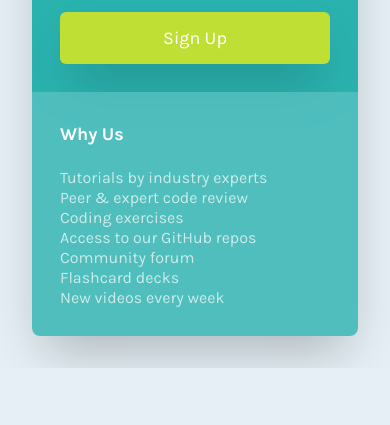
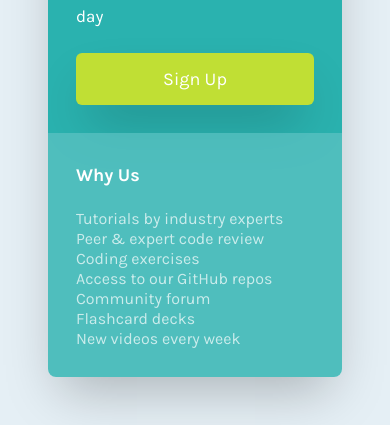
Before and after one commit to stkhalisha/single-price-grid-component, a website: page index.html in a window 390 px wide. Shown: the part 498-923 px from the top of the page. Before the commit the page ends 866 px from the top, so only its background shows below. Drawn offline with nearby package versions, Linux system fonts and the light colour scheme; files that its build step writes are made by us from their sources.

Commit message:
Update Index.html

```diff
--- a/index.html
+++ b/index.html
@@ -22,7 +22,7 @@
     class="font-karla text-[16px] bg-light-gray text-white grid min-h-screen place-content-center"
   >
     <main
-      class="place-content-center max-w-sm m-8 overflow-auto rounded-lg shadow-2xl md:max-w-[40rem] md:grid md:grid-cols-2"
+      class="place-content-center max-w-lg m-12 overflow-auto rounded-lg shadow-2xl md:max-w-[40rem] md:grid md:grid-cols-2"
     >
       <section class="box-border bg-white p-7 col-span-2 md:p-9">
         <h1 class="text-cyan font-bold text-2xl">Join our community</h1>
@@ -47,11 +47,12 @@
         <p class="pb-6 text-[17px]">
           Full access for less than &dollar;1 a day
         </p>
-        <a
-          class="block w-full py-3 bg-bright-yellow rounded-md shadow-2xl text-center text-lg hover:-translate-y-2 hover:opacity-95 hover:transition hover:ease-in-out"
+        <button
+          class="block w-full py-3 bg-bright-yellow rounded-md shadow-2xl text-center text-lg hover:-translate-y-2 hover:opacity-95 hover:transition hover:ease-in-out hover:bg-opacity-90"
           href="#"
-          >Sign Up</a
         >
+          Sign Up
+        </button>
       </section>
 
       <section class="bg-cyan bg-opacity-80 p-7 pb- md:p-9">
```
